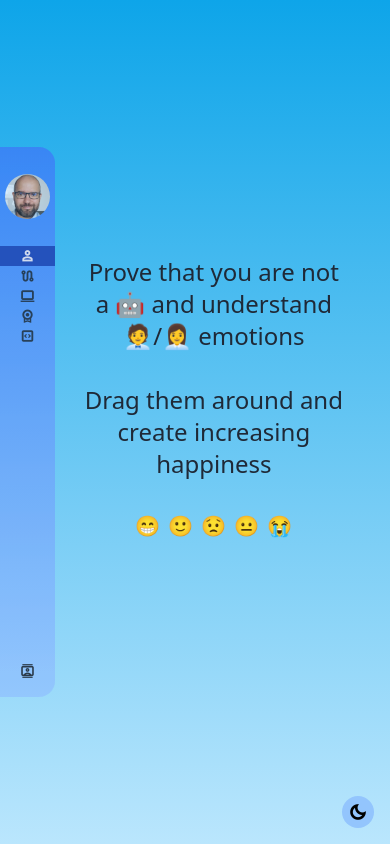
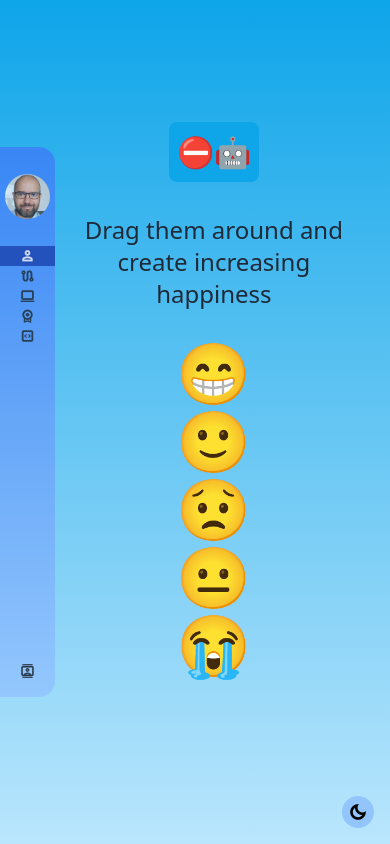
Before and after one commit to Zolikon/profile, a React (Vite) app: page / in a window 390 px wide. Built offline with nearby package versions, Linux system fonts and the light colour scheme.

Commit message:
amending the not a robot test with bigger fonts and vertical direction

```diff
--- a/src/components/NotARobotTest.jsx
+++ b/src/components/NotARobotTest.jsx
@@ -33,20 +33,20 @@ function NotARobotTest({ originalItemsOrder, isHappinessIncreasing, onSuccess })
 
   return (
     <div className="flex flex-col gap-8 items-center justify-center">
-      <p className="text-2xl sm:text-4xl text-center">Prove that you are not a 🤖 and understand 🧑‍💼/👩‍💼 emotions</p>
+      <p className="text-3xl sm:text-6xl text-center bg-light-bg-from dark:bg-dark-bg-to p-2 py-3 rounded-lg"> ⛔🤖</p>
       <p className="text-2xl sm:text-2xl text-center">
         Drag them around and create increasing {isHappinessIncreasing ? "happiness" : "saddness"}
       </p>
-      <Reorder.Group axis="x" values={items} onReorder={setItems} className="flex gap-2 sm:gap-6">
+      <Reorder.Group axis="y" values={items} onReorder={setItems} className="flex flex-col gap-2 sm:gap-6">
         {items.map((item) => (
           <Reorder.Item key={item} value={item}>
-            <div className=" text-xl sm:text-6xl">{EMOJIS[item]}</div>
+            <div className=" text-6xl">{EMOJIS[item]}</div>
           </Reorder.Item>
         ))}
       </Reorder.Group>
       {isCorrectOrder() ? (
-        <button className="p-2 text-md sm:text-2xl h-4" onClick={onSuccess}>
-          Enter
+        <button className="p-2 text-6xl h-4" onClick={onSuccess}>
+          ✅
         </button>
       ) : (
         <div className="h-4" />
```
